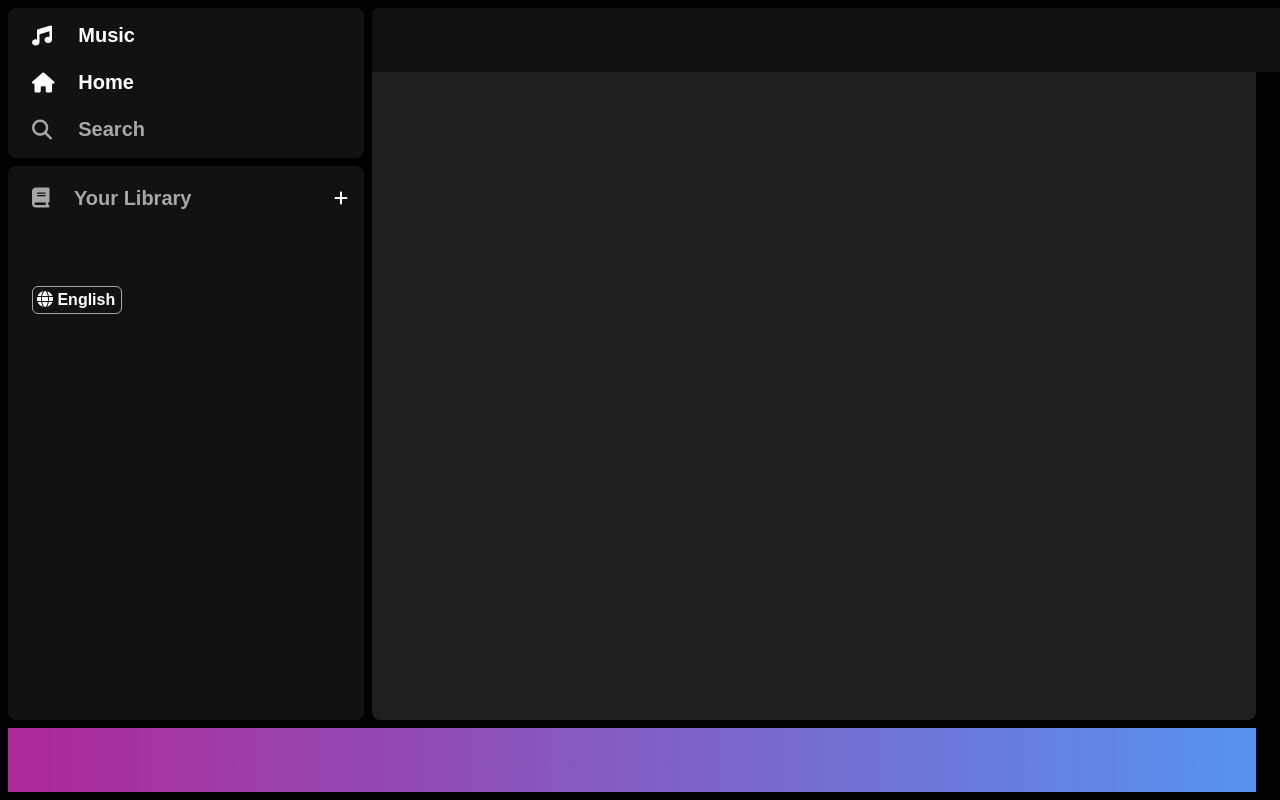
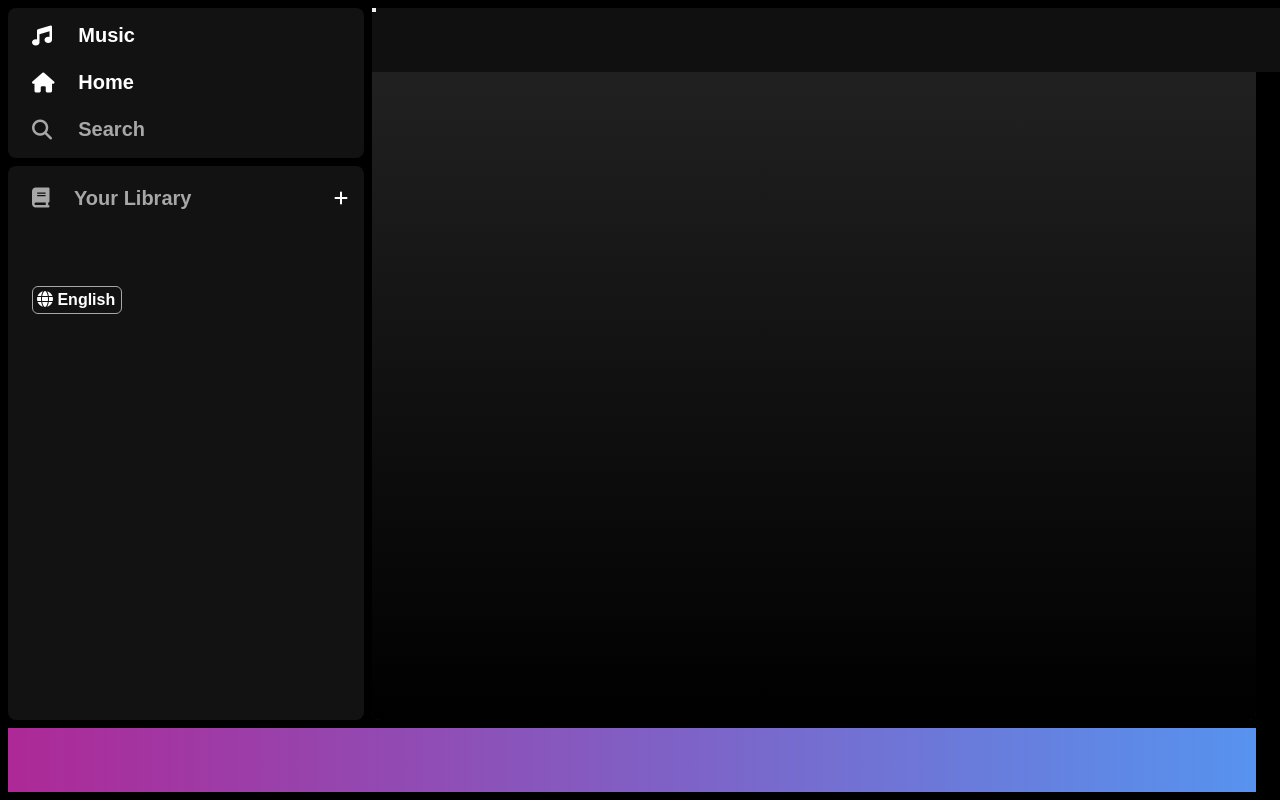
Before and after one commit to 139148nguyen/web_php, a PHP site: page /home_page.html in a window 1280 px wide. Run offline with PHP 8.4, Linux system fonts and the light colour scheme.

Commit message:
Fourth Commit

```diff
--- a/music/home_page.html
+++ b/music/home_page.html
@@ -65,6 +65,14 @@
         </div>
         <div class="content frame">
             <div class="content__header">
+                <div class="move-button">
+                    <button class="prev-button">
+
+                    </button>
+                </div>
+                <div class="login-signup-button">
+
+                </div>
             </div>
             <div class="content__body">
                 <div class="list-music">
--- a/music/styles/main.css
+++ b/music/styles/main.css
@@ -132,8 +132,9 @@
     background-color: #101010;
 }
 .content__body{
-    background-color: #1e1e1e;
+    /* background-color: #1e1e1e; */
     flex: 1;
     border-bottom-left-radius: 8px;
     border-bottom-right-radius: 8px;
+    background-image: linear-gradient(to bottom, var(--bgcolor-gray) , var(--bgcolor-base));
 }
```
